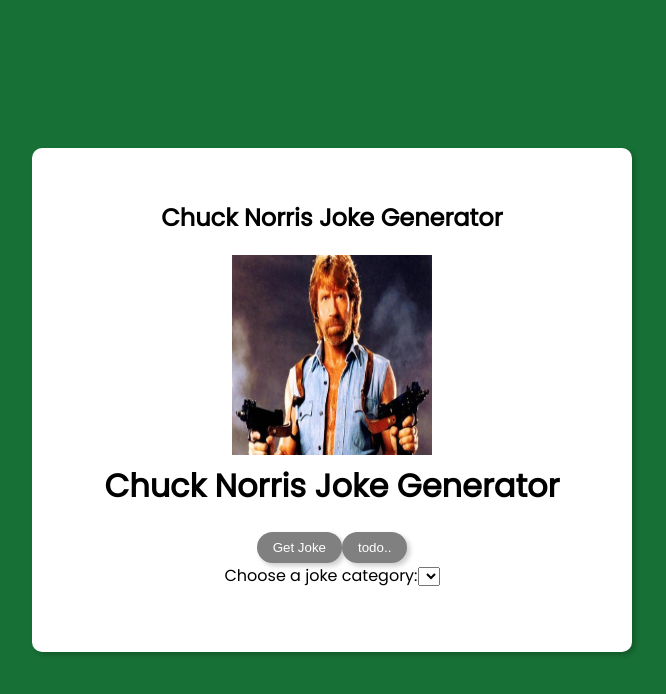
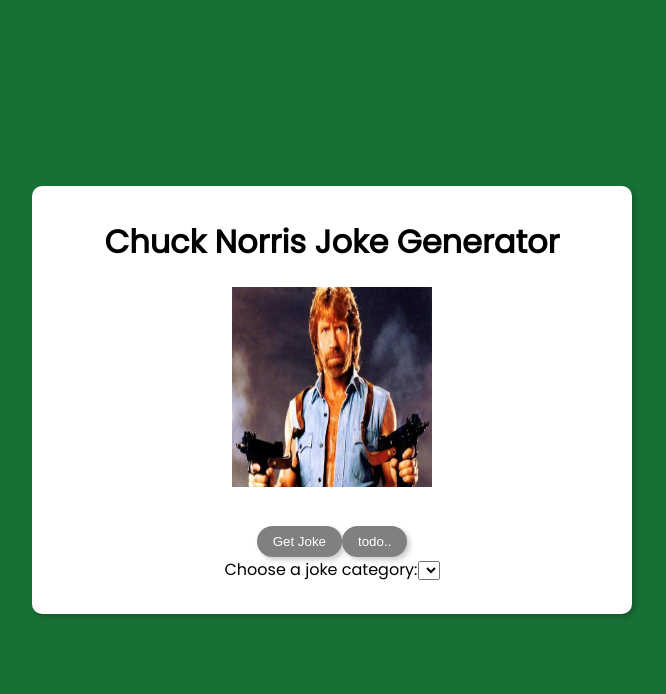
Before and after one commit to SchoolOfCode/w8_d5-hackathon_react-app-with-api-data-james-ravi-lawrence-room-50, a React (Create React App) app: page / in a window 1280 px wide. Shown: the top 694 px of the page, without its empty margins (308-974 px from the left). Built offline with nearby package versions, Linux system fonts and the light colour scheme; no server answers.

Commit message:
changed ordering

```diff
--- a/src/App.js
+++ b/src/App.js
@@ -52,13 +52,13 @@
   return (
 
     <div class="box">
-      <h2>Chuck Norris Joke Generator</h2>
+      <h1>Chuck Norris Joke Generator</h1>
       <img src={Chuck} height={200} width={200} />
-      <h1>Chuck Norris Joke Generator</h1>
+      <p>{joke}</p>
       <Button handleClick={jokeGetter} buttonText="Get Joke"/>
       <Button handleClick={jokeGetter} buttonText="todo.." />
       <Dropdown handleChange={handleChange} options={categoryList}/>
-      <p>{joke}</p>
+
     </div>
   );
 }
```
